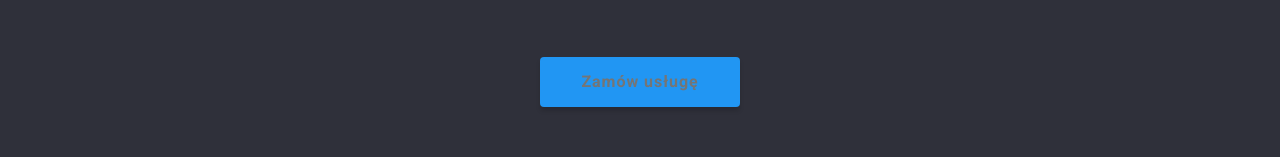
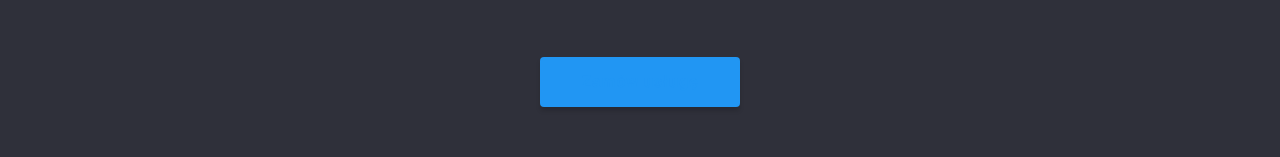
Before and after one commit to 8812240/goit-markup-hw-03, a plain HTML site: page index.html in a window 1280 px wide. In both pictures the pointer is over the button "Zamów usługę". Shown: the part 388-545 px from the top of the page. Drawn offline with nearby package versions, Linux system fonts and the light colour scheme.

Commit message:
button blue

```diff
--- a/css/styles.css
+++ b/css/styles.css
@@ -176,7 +176,7 @@ padding: 25px 0 24px 0;
 }
 
 .hero-button:hover {
-    color: var(--gray);
+    color: var(--blue);
 }
 
 .first-section {
```
